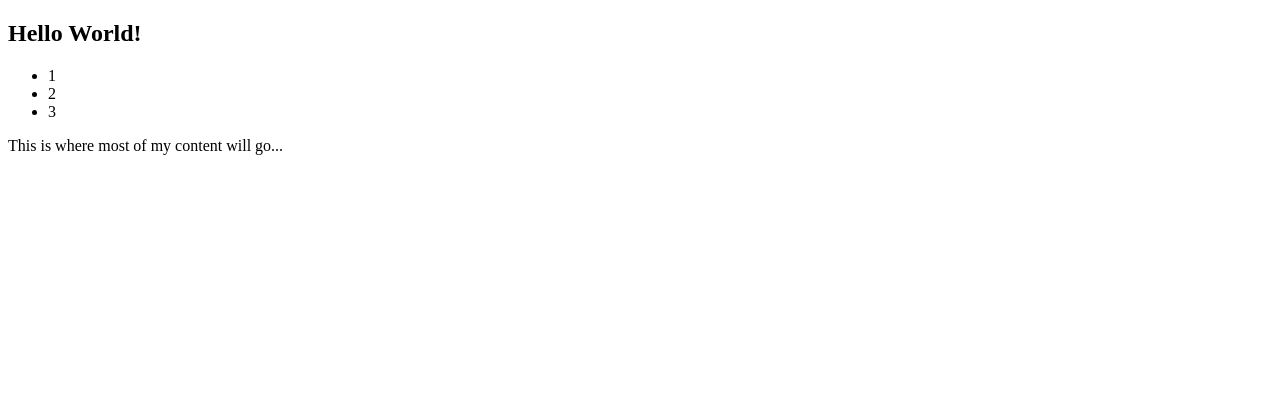
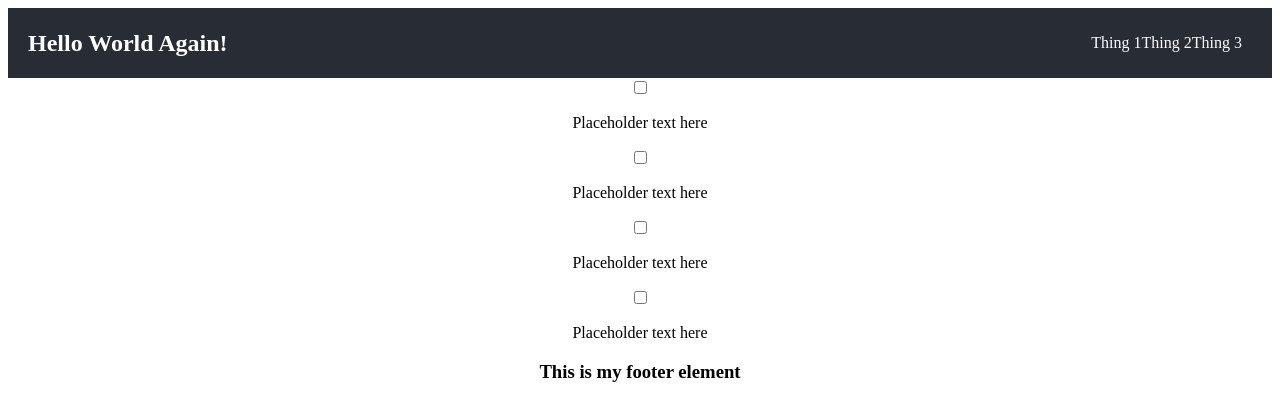
Before and after one commit to Mike111222/my-react-app, a React (Create React App) app: page / in a window 1280 px wide. Shown: the top 420 px of the page. Built offline with nearby package versions, Linux system fonts and the light colour scheme.

Commit message:
Update components and styles

```diff
--- a/src/App.css
+++ b/src/App.css
@@ -5,6 +5,15 @@
 .App-logo {
   height: 40vmin;
   pointer-events: none;
+}
+
+.navbar {
+  background-color: #282c34;
+  color: white;
+  display: flex;
+  justify-content: space-between;
+  align-items: center;
+  padding: 0 20px;
 }
 
 @media (prefers-reduced-motion: no-preference) {
--- a/src/App.js
+++ b/src/App.js
@@ -1,19 +1,15 @@
 import React from 'react';
+import './App.css';
+import Header from './components/Header';
+import MainContent from './components/MainContent';
+import Footer from './components/Footer';
 
 function App() {
   return (
     <div className="App">
-      <nav>
-      <h1>Hello World!</h1>
-      <ul>
-        <li>1</li>
-        <li>2</li>
-        <li>3</li>
-      </ul>
-      </nav>
-      <main>
-        <p>This is where most of my content will go...</p>
-      </main>
+      <Header />
+      <MainContent />
+      <Footer />
     </div>
   );
 }
--- /dev/null
+++ b/src/components/Footer.js
@@ -0,0 +1,11 @@
+import React from "react";
+
+function Footer() {
+    return (
+        <footer>
+            <h3>This is my footer element</h3>
+        </footer>
+    )
+}
+
+export default Footer;
--- /dev/null
+++ b/src/components/Header.css
@@ -0,0 +1,19 @@
+.navbar {
+    background-color: #282c34;
+    color: white;
+    display: flex;
+    flex-direction: row;
+    justify-content: space-between;
+    align-items: center;
+    padding: 0 20px;
+}
+
+.navItem {
+    color: white;
+    text-decoration: none;
+    padding: 10px;
+    display: flex;
+    flex-direction: row;
+    list-style-type: none;
+    justify-content: space-evenly;
+}
--- /dev/null
+++ b/src/components/Header.js
@@ -0,0 +1,18 @@
+import React from "react";
+import "./Header.css";
+function Header() {
+    return (
+        <header>
+            <nav  className="navbar">
+                <h2>Hello World Again!</h2>
+                <ul className="navItem">
+                    <li>Thing 1</li>
+                    <li>Thing 2</li>
+                    <li>Thing 3</li>
+                </ul>
+            </nav>
+        </header>
+    )
+}
+
+export default Header;
--- /dev/null
+++ b/src/components/MainContent.js
@@ -0,0 +1,18 @@
+import React from "react";
+
+function MainContent() {
+    return (
+        <main>
+            <input type="checkbox" />
+            <p>Placeholder text here</p>
+            <input type="checkbox" />
+            <p>Placeholder text here</p>
+            <input type="checkbox" />
+            <p>Placeholder text here</p>
+            <input type="checkbox" />
+            <p>Placeholder text here</p>
+        </main>
+    )
+}
+
+export default MainContent;
```
